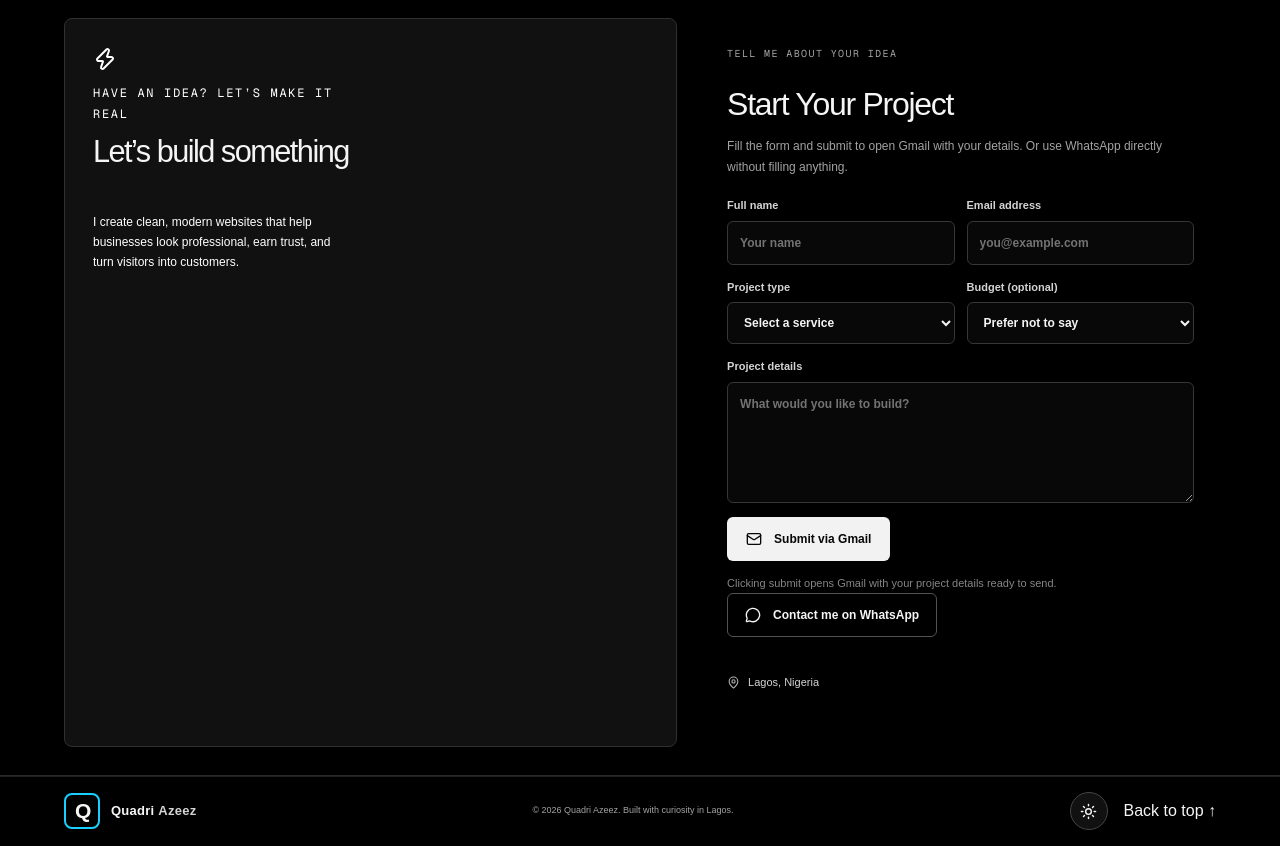
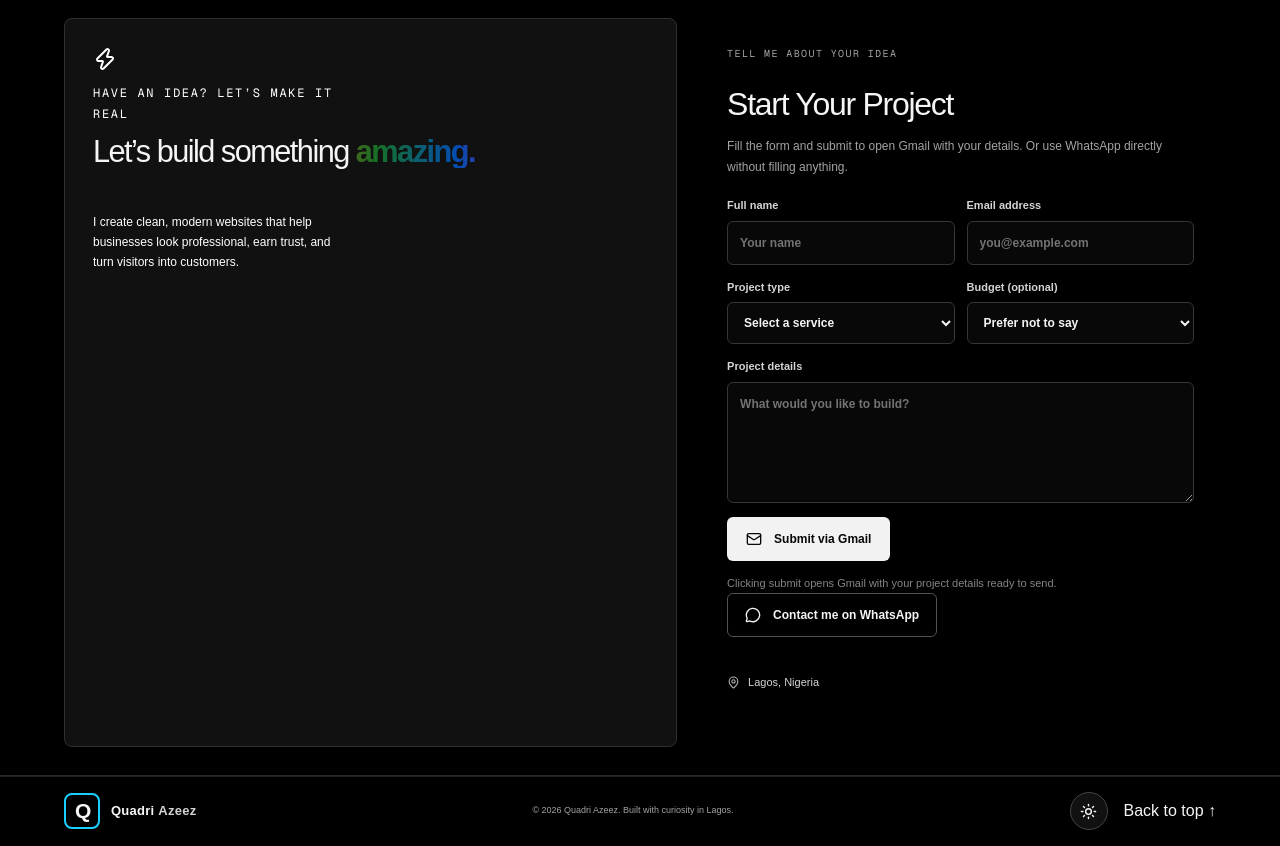
Before and after one commit to olag4568/my-portfolio, a Next.js app: page / in a window 1280 px wide. Shown: the part 1360-2206 px from the top of the page. Built offline with nearby package versions, Linux system fonts and the light colour scheme.

Commit message:
Improve rainbow word contrast and readability

```diff
--- a/src/app/globals.css
+++ b/src/app/globals.css
@@ -704,3 +704,23 @@ html:not([data-theme="light"]) .portfolio-shell .contact-pitch h2.rotating-headl
   -webkit-text-fill-color: transparent !important;
   animation: light-rainbow-cycle 6s linear infinite;
 }
+
+
+/* Ensure the rotating final word stays bold and readable while the rainbow moves. */
+.portfolio-shell .contact-pitch h2.rotating-headline .rainbow-word {
+  display: inline-block !important;
+  font-weight: 800 !important;
+  background-image: linear-gradient(90deg, #e00024 0%, #d65a00 22%, #16852b 44%, #005bd1 66%, #8526c7 84%, #e00024 100%) !important;
+  background-size: 300% 100% !important;
+  background-position: 0% 50%;
+  background-clip: text !important;
+  -webkit-background-clip: text !important;
+  color: transparent !important;
+  -webkit-text-fill-color: transparent !important;
+  text-shadow: 0 0 1px rgba(20, 20, 20, 0.18);
+  animation: readable-rainbow-word 5s linear infinite !important;
+}
+@keyframes readable-rainbow-word {
+  from { background-position: 0% 50%; }
+  to { background-position: 100% 50%; }
+}
```
